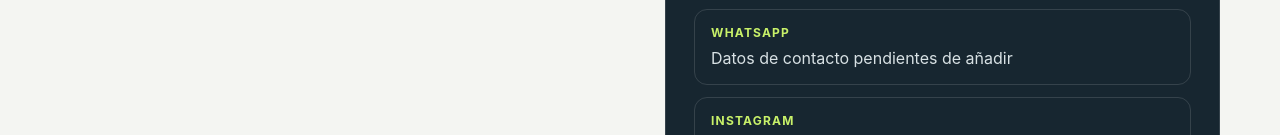
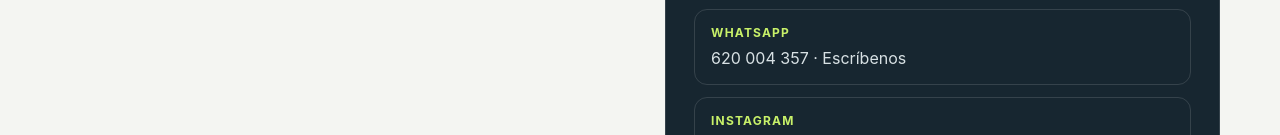
Before and after one commit to aj3dstudio2026/aj3dstudio2026.github.io, a plain HTML site: page index.html in a window 1280 px wide. Shown: the part 3067-3202 px from the top of the page. Drawn offline with Linux system fonts and the light colour scheme.

Commit message:
Add WhatsApp contact link to index.html

```diff
--- a/index.html
+++ b/index.html
@@ -169,7 +169,8 @@
           <p>Estamos preparando nuestros canales de contacto. Añadiremos aquí vuestro WhatsApp, correo e Instagram cuando nos facilitéis los datos.</p>
           <div class="contact-list">
             <div class="contact-item"><strong>Ubicación</strong>Menorca · Illes Balears</div>
-            <div class="contact-item"><strong>WhatsApp</strong>Datos de contacto pendientes de añadir</div>
+            <div class="contact-item"><strong>WhatsApp</strong><a href="https://wa.me/34620004357" target="_blank" rel="noopener noreferrer">620 004 357 · Escríbenos</a></div>
+
             <div class="contact-item"><strong>Instagram</strong>@aj3dstudio2026 (por confirmar)</div>
           </div>
         </div>
```
